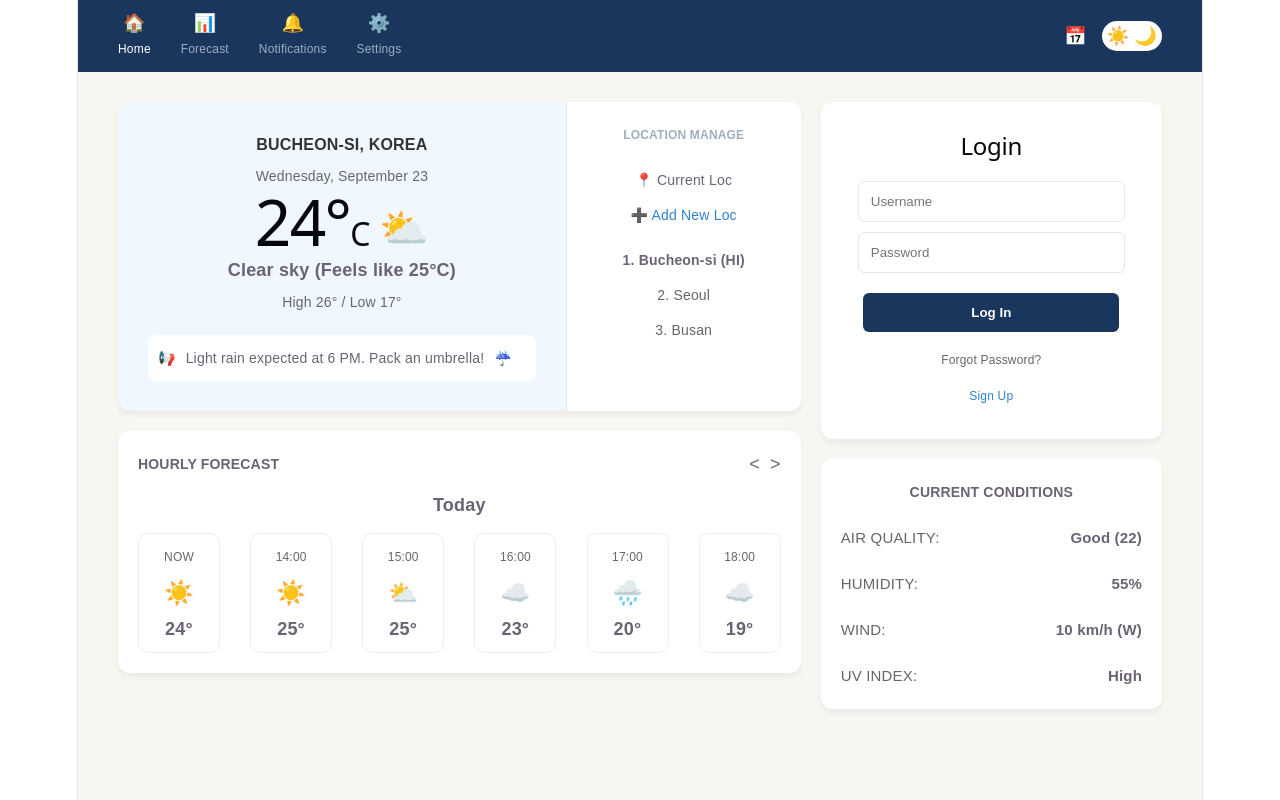
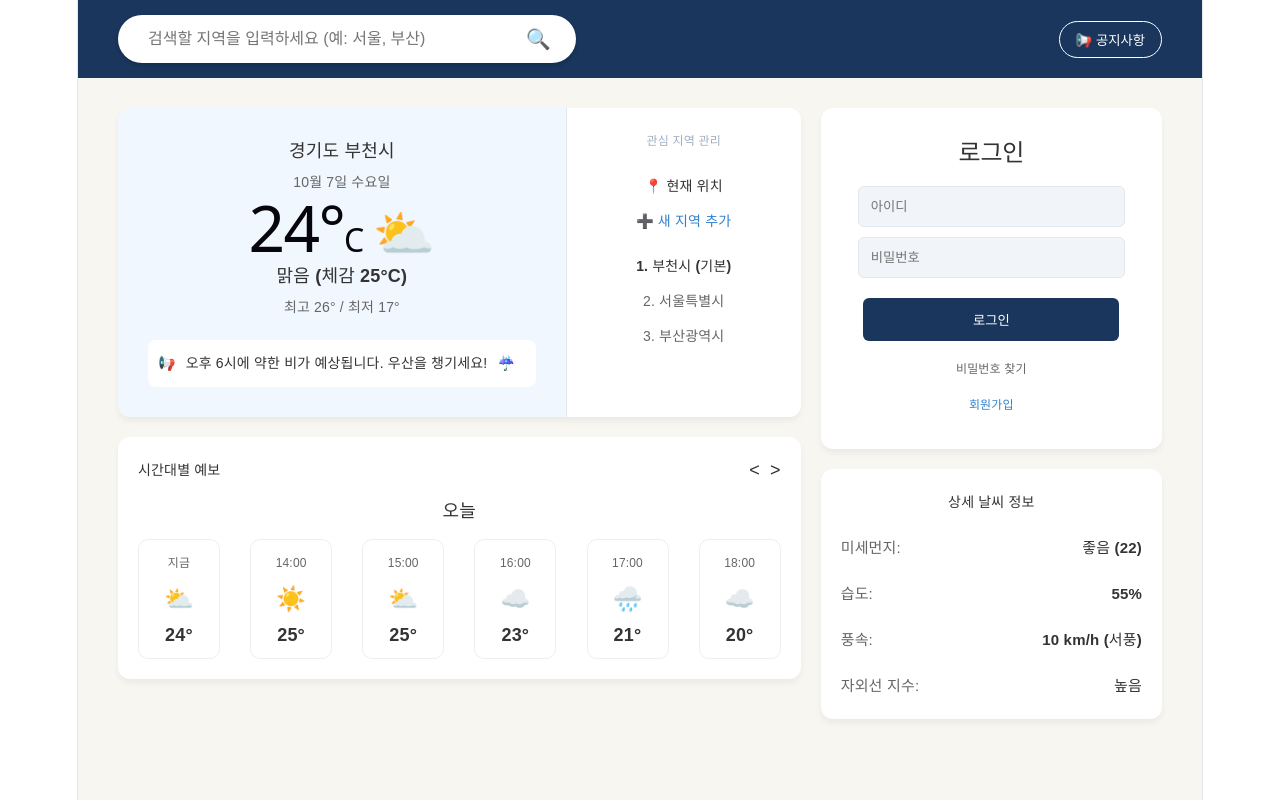
Before and after one commit to yeomok121/weather-web, a React (Vite) app: page / in a window 1280 px wide. Built offline with nearby package versions, Linux system fonts and the light colour scheme.

Commit message:
style: 네비게이션 바 수정 및 로그인 컴포넌트 분리

```diff
--- a/src/App.jsx
+++ b/src/App.jsx
@@ -1,7 +1,37 @@
-import React from 'react';
+import React, { useState } from 'react';
+import LoginCard from './components/LoginCard';
 
 function App() {
-  // 공통 카드 스타일 정의 (재사용을 위해 변수로 분리)
+  const [searchInput, setSearchInput] = useState("");
+  const [isNoticeOpen, setIsNoticeOpen] = useState(false);
+
+  const [weatherData, setWeatherData] = useState({
+    region: "경기도 부천시",
+    date: "10월 7일 수요일",
+    temp: 24,
+    condition: "맑음 (체감 25°C)",
+    highLow: "최고 26° / 최저 17°",
+    icon: "⛅"
+  });
+
+  const handleSearch = () => {
+    if (searchInput.trim() === "") return;
+
+    const conditions = ["맑음", "구름많음", "흐림", "비"];
+    const randomCondition = conditions[Math.floor(Math.random() * conditions.length)];
+    const randomTemp = Math.floor(Math.random() * 15) + 10;
+
+    setWeatherData({
+      ...weatherData,
+      region: searchInput,
+      temp: randomTemp,
+      icon: ["☀️", "⛅", "☁️", "🌧️"][Math.floor(Math.random() * 4)],
+      condition: `${randomCondition} (체감 ${randomTemp + 1}°C)`
+    });
+
+    setSearchInput("");
+  };
+
   const cardStyle = {
     backgroundColor: '#ffffff',
     borderRadius: '12px',
@@ -12,75 +42,86 @@ function App() {
   };
 
   return (
-    <div style={{ backgroundColor: '#f8f6f0', minHeight: '100vh', fontFamily: 'sans-serif' }}>
+    <div style={{ backgroundColor: '#f8f6f0', minHeight: '100vh', fontFamily: 'sans-serif', position: 'relative' }}>
 
-      {/* 1. 상단 네비게이션 바 */}
-      <nav style={{ backgroundColor: '#1a365d', color: 'white', display: 'flex', justifyContent: 'space-between', alignItems: 'center', padding: '10px 40px' }}>
-        <div style={{ display: 'flex', gap: '30px' }}>
-          <div style={{ display: 'flex', flexDirection: 'column', alignItems: 'center', cursor: 'pointer' }}><span>🏠</span><span style={{ fontSize: '12px' }}>Home</span></div>
-          <div style={{ display: 'flex', flexDirection: 'column', alignItems: 'center', cursor: 'pointer', color: '#a0aec0' }}><span>📊</span><span style={{ fontSize: '12px' }}>Forecast</span></div>
-          <div style={{ display: 'flex', flexDirection: 'column', alignItems: 'center', cursor: 'pointer', color: '#a0aec0' }}><span>🔔</span><span style={{ fontSize: '12px' }}>Notifications</span></div>
-          <div style={{ display: 'flex', flexDirection: 'column', alignItems: 'center', cursor: 'pointer', color: '#a0aec0' }}><span>⚙️</span><span style={{ fontSize: '12px' }}>Settings</span></div>
+      {/* 상단 네비게이션 바 수정됨 */}
+      <nav style={{ backgroundColor: '#1a365d', padding: '15px 40px', display: 'flex', justifyContent: 'space-between', alignItems: 'center' }}>
+
+        {/* 좌측: 검색창 */}
+        <div style={{
+          display: 'flex', width: '40%', maxWidth: '500px', backgroundColor: 'white',
+          borderRadius: '30px', padding: '5px 20px', alignItems: 'center', boxShadow: '0 2px 4px rgba(0,0,0,0.2)'
+        }}>
+          <input
+            type="text"
+            placeholder="검색할 지역을 입력하세요 (예: 서울, 부산)"
+            value={searchInput}
+            onChange={(e) => setSearchInput(e.target.value)}
+            onKeyDown={(e) => e.key === 'Enter' && handleSearch()}
+            style={{ border: 'none', outline: 'none', flex: 1, padding: '10px', fontSize: '16px', backgroundColor: 'transparent', color: '#333' }}
+          />
+          <button onClick={handleSearch} style={{ background: 'transparent', border: 'none', cursor: 'pointer', fontSize: '20px', padding: '5px' }}>
+            🔍
+          </button>
         </div>
-        <div style={{ display: 'flex', gap: '15px', alignItems: 'center' }}>
-          <span>📅</span>
-          <div style={{ backgroundColor: 'white', borderRadius: '15px', padding: '2px 5px', display: 'flex', gap: '5px' }}>
-            <span>☀️</span><span>🌙</span>
-          </div>
-        </div>
+
+        {/* 우측: 공지사항 버튼만 남김 */}
+        <button
+          onClick={() => setIsNoticeOpen(true)}
+          style={{
+            backgroundColor: 'transparent', color: 'white', border: '1px solid white',
+            borderRadius: '20px', padding: '8px 16px', cursor: 'pointer', fontWeight: 'bold', transition: 'background-color 0.2s'
+          }}
+          onMouseOver={(e) => e.target.style.backgroundColor = 'rgba(255,255,255,0.1)'}
+          onMouseOut={(e) => e.target.style.backgroundColor = 'transparent'}
+        >
+          📢 공지사항
+        </button>
       </nav>
 
-      {/* 메인 콘텐츠 그리드 레이아웃 */}
       <main style={{ padding: '30px 40px', display: 'grid', gridTemplateColumns: '2fr 1fr', gap: '20px' }}>
-
-        {/* 왼쪽 영역 (현재 날씨 + 시간별 예보) */}
         <div style={{ display: 'flex', flexDirection: 'column', gap: '20px' }}>
-
-          {/* 현재 날씨 및 위치 관리 섹션 */}
           <div style={{ ...cardStyle, backgroundColor: '#f0f7ff', flexDirection: 'row', padding: '0', overflow: 'hidden' }}>
-            {/* 날씨 요약 */}
-            <div style={{ flex: 2, padding: '30px', textAlign: 'center' }}>
-              <h3 style={{ margin: '0', fontSize: '16px', color: '#333' }}>BUCHEON-SI, KOREA</h3>
-              <p style={{ margin: '5px 0 20px 0', fontSize: '14px', color: '#666' }}>Wednesday, September 23</p>
+            <div style={{ flex: 2, padding: '30px', textAlign: 'center', color: '#333' }}>
+              <h3 style={{ margin: '0', fontSize: '18px' }}>{weatherData.region}</h3>
+              <p style={{ margin: '5px 0 20px 0', fontSize: '14px', color: '#666' }}>{weatherData.date}</p>
               <div style={{ display: 'flex', justifyContent: 'center', alignItems: 'center', gap: '10px' }}>
-                <h1 style={{ fontSize: '64px', margin: '0' }}>24°<span style={{ fontSize: '32px' }}>C</span></h1>
-                <span style={{ fontSize: '40px' }}>⛅</span>
+                <h1 style={{ fontSize: '64px', margin: '0' }}>{weatherData.temp}°<span style={{ fontSize: '32px' }}>C</span></h1>
+                <span style={{ fontSize: '50px' }}>{weatherData.icon}</span>
               </div>
-              <p style={{ margin: '10px 0 5px 0', fontWeight: 'bold' }}>Clear sky (Feels like 25°C)</p>
-              <p style={{ margin: '0', color: '#666', fontSize: '14px' }}>High 26° / Low 17°</p>
+              <p style={{ margin: '10px 0 5px 0', fontWeight: 'bold' }}>{weatherData.condition}</p>
+              <p style={{ margin: '0', color: '#666', fontSize: '14px' }}>{weatherData.highLow}</p>
               <div style={{ marginTop: '20px', padding: '10px', backgroundColor: 'white', borderRadius: '8px', display: 'flex', alignItems: 'center', gap: '10px', fontSize: '14px' }}>
-                <span>📢</span> Light rain expected at 6 PM. Pack an umbrella! <span>☔</span>
+                <span>📢</span> 오후 6시에 약한 비가 예상됩니다. 우산을 챙기세요! <span>☔</span>
               </div>
             </div>
 
-            {/* 위치 관리 (LOCATION MANAGE) */}
-            <div style={{ flex: 1, backgroundColor: 'white', padding: '20px', borderLeft: '1px solid #e2e8f0' }}>
-              <h4 style={{ fontSize: '12px', color: '#a0aec0', margin: '0 0 15px 0' }}>LOCATION MANAGE</h4>
+            <div style={{ flex: 1, backgroundColor: 'white', padding: '20px', borderLeft: '1px solid #e2e8f0', color: '#333' }}>
+              <h4 style={{ fontSize: '12px', color: '#a0aec0', margin: '0 0 15px 0' }}>관심 지역 관리</h4>
               <ul style={{ listStyle: 'none', padding: '0', margin: '0', fontSize: '14px', lineHeight: '2.5' }}>
-                <li style={{ cursor: 'pointer' }}>📍 Current Loc</li>
-                <li style={{ cursor: 'pointer', color: '#3182ce' }}>➕ Add New Loc</li>
-                <li style={{ fontWeight: 'bold', marginTop: '10px' }}>1. Bucheon-si (HI)</li>
-                <li style={{ color: '#666' }}>2. Seoul</li>
-                <li style={{ color: '#666' }}>3. Busan</li>
+                <li style={{ cursor: 'pointer' }}>📍 현재 위치</li>
+                <li style={{ cursor: 'pointer', color: '#3182ce' }}>➕ 새 지역 추가</li>
+                <li style={{ fontWeight: 'bold', marginTop: '10px' }}>1. 부천시 (기본)</li>
+                <li style={{ color: '#666', cursor: 'pointer' }}>2. 서울특별시</li>
+                <li style={{ color: '#666', cursor: 'pointer' }}>3. 부산광역시</li>
               </ul>
             </div>
           </div>
 
-          {/* 시간대별 예보 (HOURLY FORECAST) */}
-          <div style={cardStyle}>
+          <div style={{ ...cardStyle, color: '#333' }}>
             <div style={{ display: 'flex', justifyContent: 'space-between', alignItems: 'center', marginBottom: '15px' }}>
-              <h4 style={{ margin: '0', fontSize: '14px' }}>HOURLY FORECAST</h4>
+              <h4 style={{ margin: '0', fontSize: '14px' }}>시간대별 예보</h4>
               <div style={{ display: 'flex', gap: '10px', cursor: 'pointer' }}><span>&lt;</span><span>&gt;</span></div>
             </div>
-            <p style={{ margin: '0 0 15px 0', fontWeight: 'bold' }}>Today</p>
+            <p style={{ margin: '0 0 15px 0', fontWeight: 'bold' }}>오늘</p>
             <div style={{ display: 'flex', justifyContent: 'space-between' }}>
               {[
-                { time: 'NOW', icon: '☀️', temp: '24°' },
-                { time: '14:00', icon: '☀️', temp: '25°' },
-                { time: '15:00', icon: '⛅', temp: '25°' },
-                { time: '16:00', icon: '☁️', temp: '23°' },
-                { time: '17:00', icon: '🌧️', temp: '20°' },
-                { time: '18:00', icon: '☁️', temp: '19°' }
+                { time: '지금', icon: weatherData.icon, temp: `${weatherData.temp}°` },
+                { time: '14:00', icon: '☀️', temp: `${weatherData.temp + 1}°` },
+                { time: '15:00', icon: '⛅', temp: `${weatherData.temp + 1}°` },
+                { time: '16:00', icon: '☁️', temp: `${weatherData.temp - 1}°` },
+                { time: '17:00', icon: '🌧️', temp: `${weatherData.temp - 3}°` },
+                { time: '18:00', icon: '☁️', temp: `${weatherData.temp - 4}°` }
               ].map((item, index) => (
                 <div key={index} style={{ display: 'flex', flexDirection: 'column', alignItems: 'center', border: '1px solid #eee', borderRadius: '10px', padding: '10px 15px', minWidth: '50px' }}>
                   <span style={{ fontSize: '12px', color: '#666', marginBottom: '10px' }}>{item.time}</span>
@@ -92,46 +133,65 @@ function App() {
           </div>
         </div>
 
-        {/* 오른쪽 영역 (로그인 + 현재 상태 상세) */}
         <div style={{ display: 'flex', flexDirection: 'column', gap: '20px' }}>
 
-          {/* 로그인 카드 */}
-          <div style={{ ...cardStyle, alignItems: 'center', padding: '30px 20px' }}>
-            <h2 style={{ margin: '0 0 20px 0' }}>Login</h2>
-            <input type="text" placeholder="Username" style={{ width: '80%', padding: '12px', marginBottom: '10px', border: '1px solid #e2e8f0', borderRadius: '6px' }} />
-            <input type="password" placeholder="Password" style={{ width: '80%', padding: '12px', marginBottom: '20px', border: '1px solid #e2e8f0', borderRadius: '6px' }} />
-            <button style={{ width: '85%', padding: '12px', backgroundColor: '#1a365d', color: 'white', border: 'none', borderRadius: '6px', cursor: 'pointer', fontWeight: 'bold', marginBottom: '15px' }}>
-              Log In
-            </button>
-            <p style={{ margin: '0', fontSize: '12px', color: '#666', cursor: 'pointer' }}>Forgot Password?</p>
-            <p style={{ margin: '10px 0 0 0', fontSize: '12px', color: '#3182ce', cursor: 'pointer' }}>Sign Up</p>
-          </div>
+          <LoginCard />
 
-          {/* 현재 조건 상세 (CURRENT CONDITIONS) */}
-          <div style={{ ...cardStyle, flexGrow: 1, justifyContent: 'center' }}>
-            <h4 style={{ margin: '0 0 20px 0', fontSize: '14px' }}>CURRENT CONDITIONS</h4>
+          <div style={{ ...cardStyle, flexGrow: 1, justifyContent: 'center', color: '#333' }}>
+            <h4 style={{ margin: '0 0 20px 0', fontSize: '14px' }}>상세 날씨 정보</h4>
             <div style={{ display: 'flex', flexDirection: 'column', gap: '20px', fontSize: '15px' }}>
               <div style={{ display: 'flex', justifyContent: 'space-between' }}>
-                <span style={{ color: '#666' }}>AIR QUALITY:</span>
-                <span style={{ fontWeight: 'bold' }}>Good (22)</span>
+                <span style={{ color: '#666' }}>미세먼지:</span>
+                <span style={{ fontWeight: 'bold' }}>좋음 (22)</span>
               </div>
               <div style={{ display: 'flex', justifyContent: 'space-between' }}>
-                <span style={{ color: '#666' }}>HUMIDITY:</span>
+                <span style={{ color: '#666' }}>습도:</span>
                 <span style={{ fontWeight: 'bold' }}>55%</span>
               </div>
               <div style={{ display: 'flex', justifyContent: 'space-between' }}>
-                <span style={{ color: '#666' }}>WIND:</span>
-                <span style={{ fontWeight: 'bold' }}>10 km/h (W)</span>
+                <span style={{ color: '#666' }}>풍속:</span>
+                <span style={{ fontWeight: 'bold' }}>10 km/h (서풍)</span>
               </div>
               <div style={{ display: 'flex', justifyContent: 'space-between' }}>
-                <span style={{ color: '#666' }}>UV INDEX:</span>
-                <span style={{ fontWeight: 'bold' }}>High</span>
+                <span style={{ color: '#666' }}>자외선 지수:</span>
+                <span style={{ fontWeight: 'bold' }}>높음</span>
               </div>
             </div>
           </div>
-
         </div>
       </main>
+
+      {isNoticeOpen && (
+        <div style={{
+          position: 'fixed', top: 0, left: 0, right: 0, bottom: 0,
+          backgroundColor: 'rgba(0,0,0,0.5)', display: 'flex', justifyContent: 'center', alignItems: 'center', zIndex: 1000
+        }}>
+          <div style={{ backgroundColor: 'white', padding: '30px', borderRadius: '15px', width: '400px', boxShadow: '0 10px 25px rgba(0,0,0,0.2)', color: '#333' }}>
+            <div style={{ display: 'flex', justifyContent: 'space-between', alignItems: 'center', marginBottom: '20px' }}>
+              <h2 style={{ margin: 0, fontSize: '20px' }}>📢 시스템 공지사항</h2>
+              <button onClick={() => setIsNoticeOpen(false)} style={{ background: 'none', border: 'none', fontSize: '20px', cursor: 'pointer' }}>
+                ❌
+              </button>
+            </div>
+
+            <ul style={{ listStyle: 'none', padding: 0, margin: 0, lineHeight: '1.8' }}>
+              <li style={{ borderBottom: '1px solid #eee', paddingBottom: '15px', marginBottom: '15px' }}>
+                <span style={{ fontWeight: 'bold', color: '#e53e3e', marginRight: '5px' }}>[긴급]</span> 태풍 북상에 따른 기상 특보 연동 안내
+                <div style={{ fontSize: '12px', color: '#888', marginTop: '5px' }}>2026.10.07</div>
+              </li>
+              <li style={{ borderBottom: '1px solid #eee', paddingBottom: '15px', marginBottom: '15px' }}>
+                <span style={{ fontWeight: 'bold', color: '#3182ce', marginRight: '5px' }}>[점검]</span> 기상청 API 서버 정기 점검 안내 (10/10)
+                <div style={{ fontSize: '12px', color: '#888', marginTop: '5px' }}>2026.10.03</div>
+              </li>
+              <li>
+                <span style={{ fontWeight: 'bold', color: '#3182ce', marginRight: '5px' }}>[안내]</span> 관심 지역 등록이 최대 5개로 확장되었습니다.
+                <div style={{ fontSize: '12px', color: '#888', marginTop: '5px' }}>2026.09.28</div>
+              </li>
+            </ul>
+          </div>
+        </div>
+      )}
+
     </div>
   );
 }
--- /dev/null
+++ b/src/components/LoginCard.jsx
@@ -0,0 +1,42 @@
+import React from 'react';
+
+function LoginCard() {
+  const cardStyle = {
+    backgroundColor: '#ffffff',
+    borderRadius: '12px',
+    padding: '30px 20px',
+    boxShadow: '0 4px 6px rgba(0,0,0,0.05)',
+    display: 'flex',
+    flexDirection: 'column',
+    alignItems: 'center'
+  };
+
+  // 입력창 공통 스타일 (연한 회색 배경 적용)
+  const inputStyle = {
+    width: '80%',
+    padding: '12px',
+    marginBottom: '10px',
+    border: '1px solid #e2e8f0',
+    borderRadius: '6px',
+    backgroundColor: '#f1f5f9', /* 연한 회색 배경 */
+    color: '#333' /* 입력 글씨 검은색으로 고정 */
+  };
+
+  return (
+    <div style={cardStyle}>
+      {/* 제목 글씨 색상을 #333(진한 회색/검정)으로 명시하여 보이게 수정 */}
+      <h2 style={{ margin: '0 0 20px 0', color: '#333' }}>로그인</h2>
+
+      <input type="text" placeholder="아이디" style={inputStyle} />
+      <input type="password" placeholder="비밀번호" style={{ ...inputStyle, marginBottom: '20px' }} />
+
+      <button style={{ width: '85%', padding: '12px', backgroundColor: '#1a365d', color: 'white', border: 'none', borderRadius: '6px', cursor: 'pointer', fontWeight: 'bold', marginBottom: '15px' }}>
+        로그인
+      </button>
+      <p style={{ margin: '0', fontSize: '12px', color: '#666', cursor: 'pointer' }}>비밀번호 찾기</p>
+      <p style={{ margin: '10px 0 0 0', fontSize: '12px', color: '#3182ce', cursor: 'pointer' }}>회원가입</p>
+    </div>
+  );
+}
+
+export default LoginCard;
```
